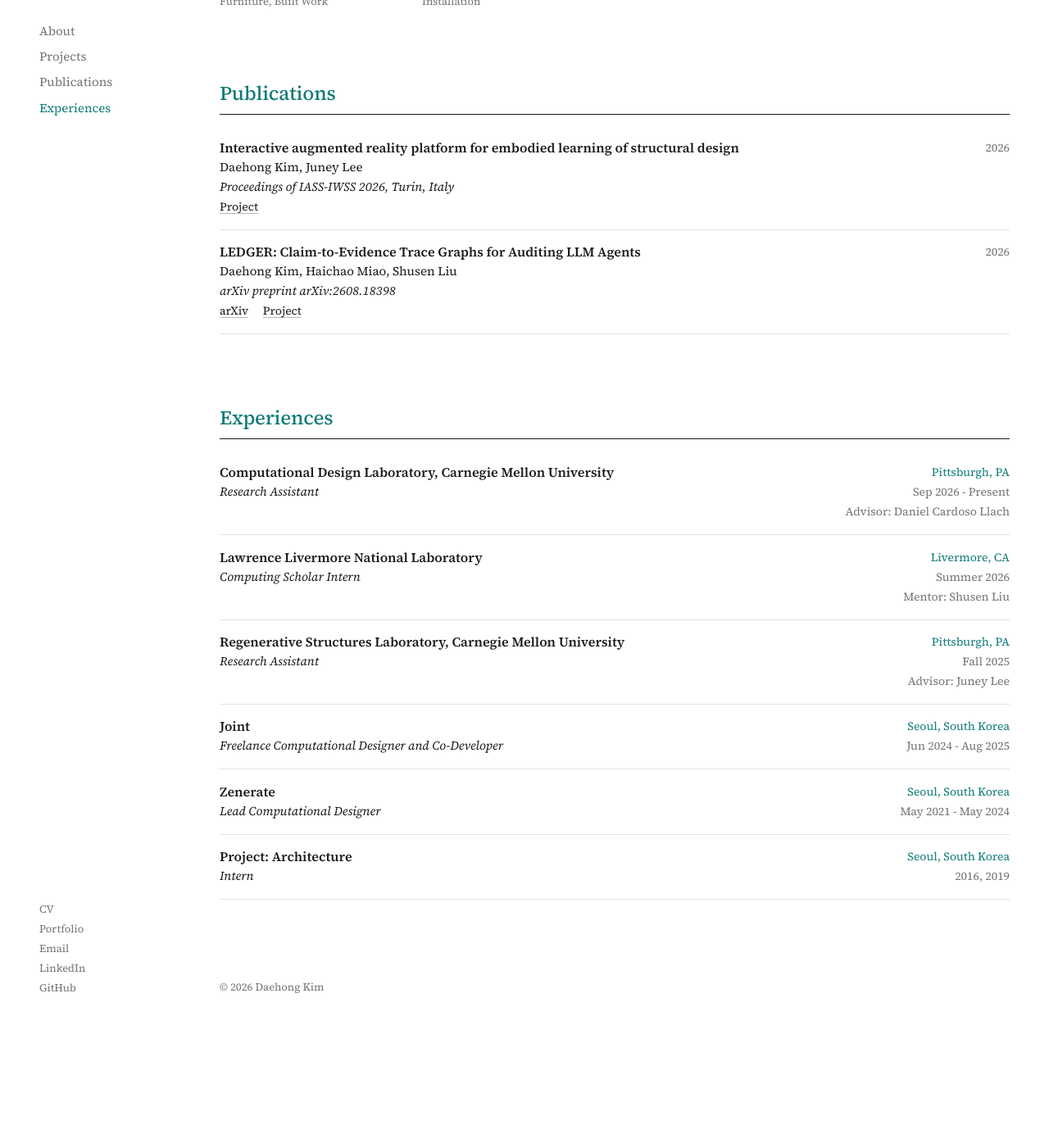
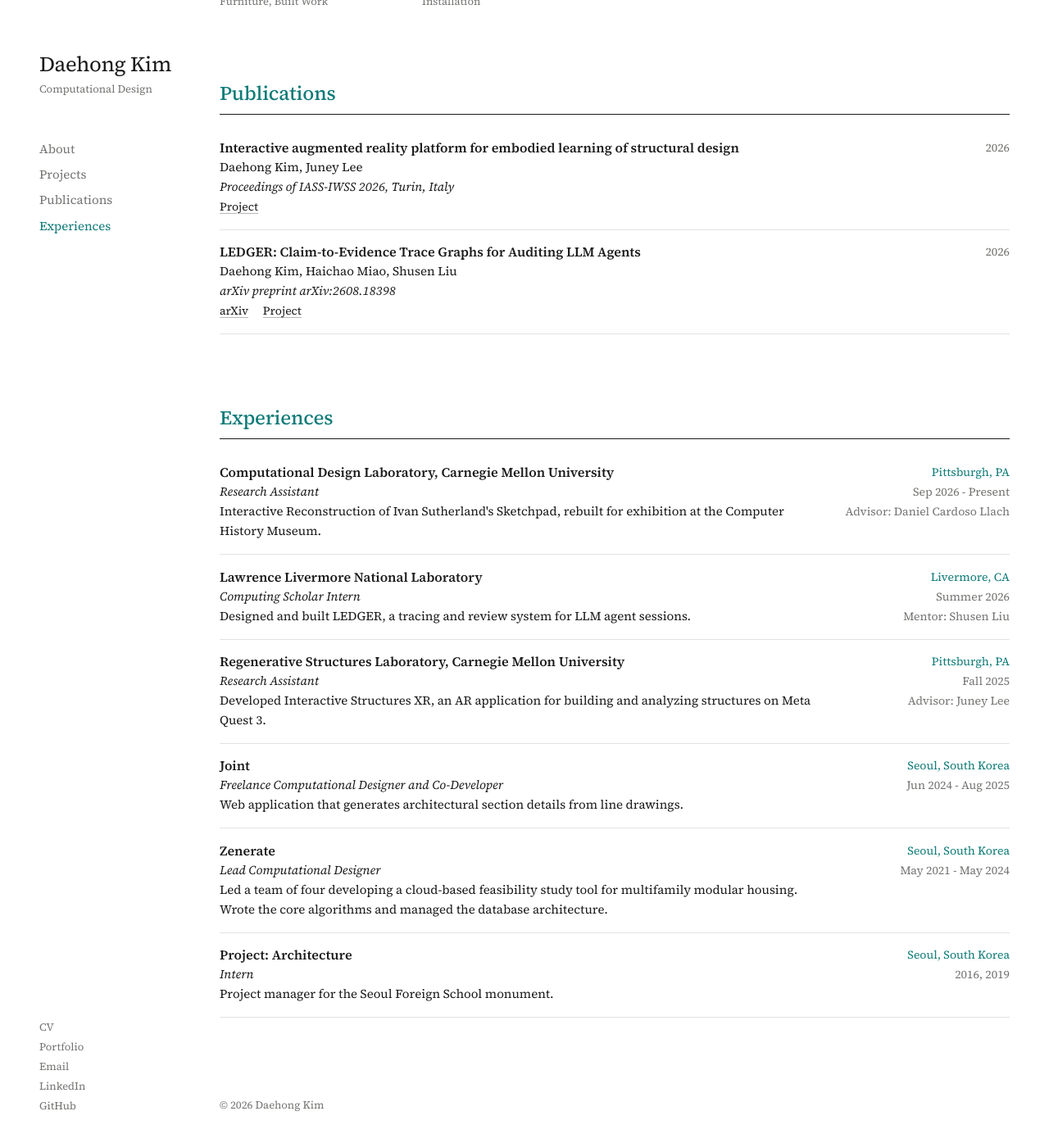
Before and after one commit to aaaamo/aaaamo.github.io, a Jekyll site: the page built from index.html, in a window 1280 px wide and 1400 px high, scrolled down 1525 px. Shown: the top 1395 px of the window at 82% size. Built offline with Jekyll 4.4.1, drawn with Linux system fonts in a browser that asks for light colours; before the commit the page ends 2781 px from its top, so only the background shows below that.

Commit message:
Restore descriptions in the home page experience list
This reverts commit d274b1d.

Co-Authored-By: Claude Opus 5.5 <noreply@anthropic.com>

```diff
--- a/_data/experiences.yml
+++ b/_data/experiences.yml
@@ -2,31 +2,37 @@
   place: Pittsburgh, PA
   role: Research Assistant
   period: Sep 2026 - Present
+  text: Interactive Reconstruction of Ivan Sutherland's Sketchpad, rebuilt for exhibition at the Computer History Museum.
   with: "Advisor: Daniel Cardoso Llach"
 
 - venue: Lawrence Livermore National Laboratory
   place: Livermore, CA
   role: Computing Scholar Intern
   period: Summer 2026
+  text: Designed and built LEDGER, a tracing and review system for LLM agent sessions.
   with: "Mentor: Shusen Liu"
 
 - venue: Regenerative Structures Laboratory, Carnegie Mellon University
   place: Pittsburgh, PA
   role: Research Assistant
   period: Fall 2025
+  text: Developed Interactive Structures XR, an AR application for building and analyzing structures on Meta Quest 3.
   with: "Advisor: Juney Lee"
 
 - venue: Joint
   place: Seoul, South Korea
   role: Freelance Computational Designer and Co-Developer
   period: Jun 2024 - Aug 2025
+  text: Web application that generates architectural section details from line drawings.
 
 - venue: Zenerate
   place: Seoul, South Korea
   role: Lead Computational Designer
   period: May 2021 - May 2024
+  text: Led a team of four developing a cloud-based feasibility study tool for multifamily modular housing. Wrote the core algorithms and managed the database architecture.
 
 - venue: "Project: Architecture"
   place: Seoul, South Korea
   role: Intern
   period: 2016, 2019
+  text: Project manager for the Seoul Foreign School monument.
--- a/index.html
+++ b/index.html
@@ -86,6 +86,9 @@ layout: default
             <div class="entry-main">
                 <p class="entry-title">{{ item.venue }}</p>
                 <p><em>{{ item.role }}</em></p>
+                {% if item.text %}
+                <p>{{ item.text }}</p>
+                {% endif %}
             </div>
             <div class="entry-aside">
                 <p class="entry-place">{{ item.place }}</p>
```
